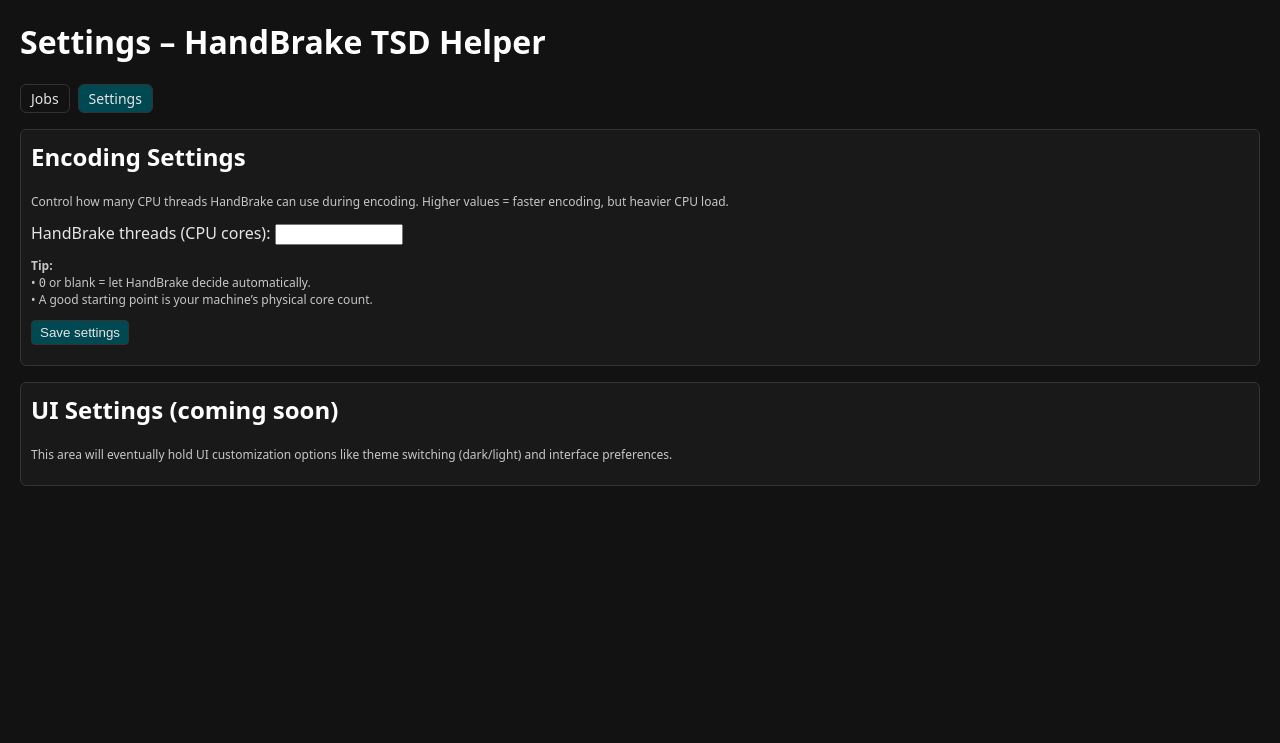
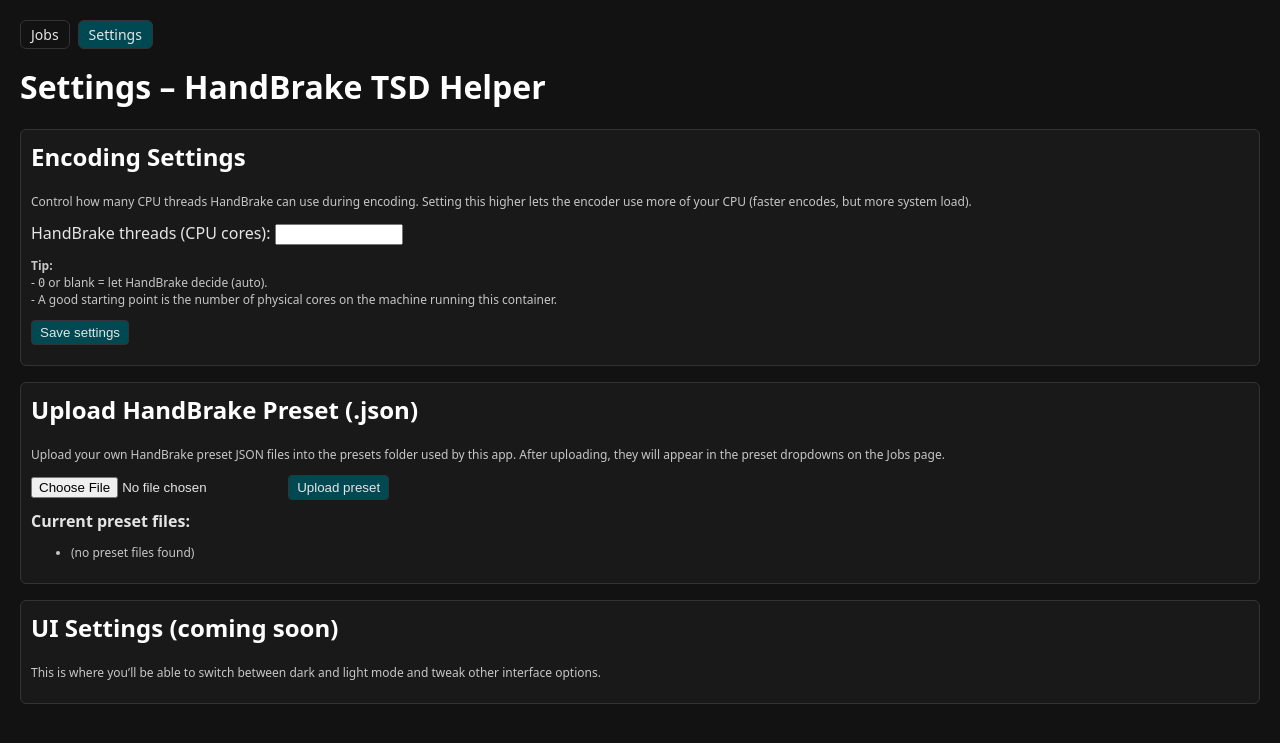
Before and after one commit to kevin1724/handbrake-tsd-helper, a Flask app: page /settings in a window 1280 px wide. Shown: the top 743 px of the page. Run offline with Flask 3, Linux system fonts and the light colour scheme; parts of the project's set-up code (start-up, migrations or seed data) failed here and were passed over.

Commit message:
being able to add presets in the settings page

```diff
--- a/webui/app/routes.py
+++ b/webui/app/routes.py
@@ -8,6 +8,7 @@ This module:
 """
 
 import os
+import json
 
 from flask import (
     request,
@@ -16,6 +17,7 @@ from flask import (
     send_file,
     abort,
 )
+from werkzeug.utils import secure_filename
 
 from .config import (
     ROOTS,
@@ -85,9 +87,11 @@ def register_routes(app):
         - HandBrake thread (CPU core) count (hb_threads)
         """
         settings = load_settings()
+        preset_files = list_preset_files()
         return render_template(
             "settings.html",
             settings=settings,
+            preset_file=preset_files,
         )
 
     @app.route("/debug_config")
@@ -450,6 +454,71 @@ def register_routes(app):
         }
         return jsonify(config=exposed)
 
+
+
+    # ------------- preset uploads-------------
+
+    @app.route("/api/presets/upload", methods=["POST"])
+    def upload_preset_file():
+        """
+        Upload a HandBrake preset JSON file into PRESET_DIR.
+
+        Expects multipart/form-data with:
+          - field name: "preset_file"
+          - file name ending in .json
+
+        On success:
+          { "ok": true,
+            "filename": "<basename>.json",
+            "preset_files": [ "<full paths...>" ]
+          }
+        """
+        if "preset_file" not in request.files:
+            return jsonify(error="missing file field 'preset_file'"), 400
+
+        f = request.files["preset_file"]
+        if not f or f.filename == "":
+            return jsonify(error="no file selected"), 400
+
+        # Sanitize filename
+        filename = secure_filename(f.filename)
+        if not filename.lower().endswith(".json"):
+            return jsonify(error="only .json preset files are supported"), 400
+
+        # Read file content once (so we can both validate JSON and save it)
+        contents = f.read()
+        if not contents:
+            return jsonify(error="empty file"), 400
+
+        # Basic JSON validation – just make sure it's valid JSON.
+        try:
+            json.loads(contents.decode("utf-8") if isinstance(contents, bytes) else contents)
+        except Exception:
+            return jsonify(error="file is not valid JSON"), 400
+
+        # Ensure preset directory exists
+        os.makedirs(PRESET_DIR, exist_ok=True)
+
+        dest_path = os.path.join(PRESET_DIR, filename)
+        try:
+            with open(dest_path, "wb") as out:
+                out.write(contents)
+        except Exception as e:
+            return jsonify(error=f"failed to save preset: {e}"), 500
+
+        # Re-scan presets so UI can refresh if it wants to
+        updated_files = list_preset_files()
+
+        return jsonify(
+            ok=True,
+            filename=filename,
+            preset_files=updated_files,
+        )
+
+
+
+
+
     # ------------- Queue state (pause / resume) -------------
 
     @app.route("/queue_state")
--- a/webui/app/templates/settings.html
+++ b/webui/app/templates/settings.html
@@ -1,7 +1,5 @@
 <!-- -------------------------------------------------------------------
      Settings page (global app settings)
-     This page allows users to configure app-wide behavior such as
-     HandBrake CPU thread usage, UI theme, and (future) bulk preset updates.
 --------------------------------------------------------------------- -->
 
 <!doctype html>
@@ -9,41 +7,41 @@
 <head>
   <meta charset="utf-8">
   <title>HandBrake TSD Helper – Settings</title>
-
-  <!-- Load the same stylesheet used by index.html -->
+  <!-- Reuse the same CSS as the main UI -->
   <link rel="stylesheet" href="{{ url_for('static', filename='styleui.css') }}">
 </head>
-
 <body>
   <!-- ============================================================
-       PAGE TITLE
-       ============================================================ -->
-  <h1>Settings – HandBrake TSD Helper</h1>
-
-  <!-- ============================================================
-       NAVIGATION BAR (Matches index.html)
-       - "Jobs" goes back to the main encoding interface
-       - "Settings" is highlighted since we're on this page
-       ============================================================ -->
+       Top navigation (matches index.html)
+       ------------------------------------------------------------ -->
   <nav class="top-nav">
     <a href="/" class="nav-link">Jobs</a>
     <a href="/settings" class="nav-link nav-link-active">Settings</a>
   </nav>
 
+  <h1>Settings – HandBrake TSD Helper</h1>
+
   <!-- ============================================================
-       SECTION 1 — ENCODING SETTINGS
-       Controls HandBrake behavior, specifically how many CPU threads
-       HandBrakeCLI is allowed to use via HB_THREADS env variable.
-       ============================================================ -->
+       DATA PASSED FROM BACKEND
+       - settings: current global settings (hb_threads, etc.)
+       - preset_files: list of preset file paths in PRESET_DIR
+       ------------------------------------------------------------ -->
+  <script>
+    const initialSettings = {{ settings | tojson | safe }};
+    const initialPresetFiles = {{ preset_files | default([], true) | tojson | safe }};
+  </script>
+
+  <!-- ============================================================
+       Encoding Settings: CPU threads / cores
+       ------------------------------------------------------------ -->
   <div class="section-card">
     <h2>Encoding Settings</h2>
-
     <p class="small">
       Control how many CPU threads HandBrake can use during encoding.
-      Higher values = faster encoding, but heavier CPU load.
+      Setting this higher lets the encoder use more of your CPU (faster encodes,
+      but more system load).
     </p>
 
-    <!-- CPU Thread Count Input -->
     <div class="row">
       <label for="hbThreadsInput">HandBrake threads (CPU cores):</label>
       <input
@@ -55,14 +53,12 @@
       >
     </div>
 
-    <!-- Helpful explanation for users -->
     <p class="small">
       <strong>Tip:</strong><br>
-      • <code>0</code> or blank = let HandBrake decide automatically.<br>
-      • A good starting point is your machine’s physical core count.
+      - <code>0</code> or blank = let HandBrake decide (auto).<br>
+      - A good starting point is the number of physical cores on the machine running this container.
     </p>
 
-    <!-- Save button + confirmation text -->
     <div class="row" style="margin-top:10px;">
       <button id="saveSettingsBtn">Save settings</button>
       <span id="settingsSaveStatus" class="small"></span>
@@ -70,52 +66,57 @@
   </div>
 
   <!-- ============================================================
-       SECTION 2 — UI SETTINGS (Reserved for future features)
-       Possible additions:
-       - Dark/light mode toggle
-       - UI scaling
-       - Bulk preset editor
-       ============================================================ -->
+       Preset Upload: allow users to upload their own JSON presets
+       ------------------------------------------------------------ -->
+  <div class="section-card">
+    <h2>Upload HandBrake Preset (.json)</h2>
+    <p class="small">
+      Upload your own HandBrake preset JSON files into the presets folder used by this app.
+      After uploading, they will appear in the preset dropdowns on the Jobs page.
+    </p>
+
+    <div class="row">
+      <input id="presetFileInput" type="file" accept=".json">
+      <button id="uploadPresetBtn">Upload preset</button>
+      <span id="presetUploadStatus" class="small"></span>
+    </div>
+
+    <div class="row">
+      <strong>Current preset files:</strong>
+      <ul id="presetFilesList" class="small"></ul>
+    </div>
+  </div>
+
+  <!-- ============================================================
+       Placeholder for future UI settings (theme, etc.)
+       ------------------------------------------------------------ -->
   <div class="section-card">
     <h2>UI Settings (coming soon)</h2>
     <p class="small">
-      This area will eventually hold UI customization options like
-      theme switching (dark/light) and interface preferences.
+      This is where you’ll be able to switch between dark and light mode and tweak
+      other interface options.
     </p>
   </div>
 
   <!-- ============================================================
-       JAVASCRIPT LOGIC
-       Handles:
-       - Loading settings from Flask/Jinja into the form
-       - Saving settings to /api/settings
-       - Updating UI with success/error messages
-       ============================================================ -->
+       Page script: wiring up form + upload
+       ------------------------------------------------------------ -->
   <script>
-    /* ------------------------------------------------------------
-       INITIAL SETTINGS (From Python → Jinja → JS)
-       settings.py loads settings from disk
-       routes.py injects them into the template
-       We parse hb_threads to pre-fill the input box
-       ------------------------------------------------------------ */
-    const initialSettings = {{ settings | tojson | safe }};
-    const initialThreads = parseInt(initialSettings.hb_threads || 0, 10) || 0;
+    // -------------------------------
+    // Encoding settings: hb_threads
+    // -------------------------------
+    function initEncodingSettings() {
+      const input = document.getElementById("hbThreadsInput");
+      const raw = initialSettings && initialSettings.hb_threads;
+      const val = parseInt(raw || 0, 10) || 0;
 
-    /* ------------------------------------------------------------
-       UI Initialization:
-       Set the input box to the current saved hb_threads value
-       ------------------------------------------------------------ */
-    function initForm() {
-      const input = document.getElementById("hbThreadsInput");
-      input.value = initialThreads > 0 ? initialThreads : "";
+      if (val > 0) {
+        input.value = val;
+      } else {
+        input.value = "";
+      }
     }
 
-    /* ------------------------------------------------------------
-       SAVE FUNCTION:
-       Sends updated settings to /api/settings (POST)
-       Expects JSON: { "hb_threads": <number> }
-       On success, updates the UI and shows "Saved."
-       ------------------------------------------------------------ */
     async function saveSettings() {
       const input = document.getElementById("hbThreadsInput");
       const statusEl = document.getElementById("settingsSaveStatus");
@@ -123,46 +124,127 @@
       let raw = (input.value || "").trim();
       let threads = parseInt(raw, 10);
 
-      // Normalize invalid values
-      if (isNaN(threads) || threads < 0) threads = 0;
+      if (isNaN(threads) || threads < 0) {
+        threads = 0;  // treat invalid values as "auto"
+      }
 
       try {
         statusEl.textContent = "Saving...";
-
-        // POST updated settings to backend
         const res = await fetch("/api/settings", {
           method: "POST",
           headers: { "Content-Type": "application/json" },
           body: JSON.stringify({ hb_threads: threads })
         });
 
-        if (!res.ok) throw new Error("Save failed with status " + res.status);
+        if (!res.ok) {
+          throw new Error("Save failed with status " + res.status);
+        }
+
+        const data = await res.json();
+        const saved = data.settings || {};
+        const savedThreads = parseInt(saved.hb_threads || 0, 10) || 0;
+
+        if (savedThreads > 0) {
+          input.value = savedThreads;
+        } else {
+          input.value = "";
+        }
+
+        statusEl.textContent = "Saved.";
+        setTimeout(() => { statusEl.textContent = ""; }, 3000);
+      } catch (err) {
+        console.error(err);
+        statusEl.textContent = "Error saving settings";
+        setTimeout(() => { statusEl.textContent = ""; }, 4000);
+      }
+    }
+
+    // -------------------------------
+    // Preset upload + list rendering
+    // -------------------------------
+    function renderPresetFilesList(files) {
+      const ul = document.getElementById("presetFilesList");
+      ul.innerHTML = "";
+
+      if (!Array.isArray(files) || files.length === 0) {
+        const li = document.createElement("li");
+        li.textContent = "(no preset files found)";
+        ul.appendChild(li);
+        return;
+      }
+
+      files.forEach((path) => {
+        const li = document.createElement("li");
+        // Show only the basename for readability
+        const parts = String(path).split("/");
+        li.textContent = parts[parts.length - 1] || path;
+        ul.appendChild(li);
+      });
+    }
+
+    async function uploadPreset() {
+      const fileInput = document.getElementById("presetFileInput");
+      const statusEl = document.getElementById("presetUploadStatus");
+
+      const file = fileInput.files && fileInput.files[0];
+      if (!file) {
+        statusEl.textContent = "Pick a .json preset file first.";
+        return;
+      }
+
+      const formData = new FormData();
+      formData.append("preset_file", file);
+
+      try {
+        statusEl.textContent = "Uploading...";
+        const res = await fetch("/api/presets/upload", {
+          method: "POST",
+          body: formData
+        });
 
         const data = await res.json();
 
-        // Update form with saved value returned by backend
-        const savedThreads = parseInt((data.settings || {}).hb_threads || 0, 10) || 0;
-        input.value = savedThreads > 0 ? savedThreads : "";
+        if (!res.ok || data.error) {
+          statusEl.textContent = "Upload failed: " + (data.error || ("HTTP " + res.status));
+          return;
+        }
 
-        statusEl.textContent = "Saved.";
+        statusEl.textContent = "Uploaded: " + (data.filename || file.name);
+        // Refresh the list using what backend returns
+        if (Array.isArray(data.preset_files)) {
+          renderPresetFilesList(data.preset_files);
+        }
+
+        // Clear file input so it’s obvious upload is done
+        fileInput.value = "";
+
+        setTimeout(() => { statusEl.textContent = ""; }, 4000);
       } catch (err) {
         console.error(err);
-        statusEl.textContent = "Error saving settings";
+        statusEl.textContent = "Error uploading preset";
+        setTimeout(() => { statusEl.textContent = ""; }, 4000);
       }
     }
 
-    /* ------------------------------------------------------------
-       EVENT HOOKS:
-       - Initialize form when page loads
-       - Save settings when user clicks button
-       ------------------------------------------------------------ */
+    // -------------------------------
+    // DOM Ready: hook everything up
+    // -------------------------------
     document.addEventListener("DOMContentLoaded", () => {
-      initForm();
+      // Init encoding settings from backend
+      initEncodingSettings();
+
+      // Render initial list of preset files
+      renderPresetFilesList(initialPresetFiles);
+
+      // Bind buttons
       document
         .getElementById("saveSettingsBtn")
         .addEventListener("click", saveSettings);
+
+      document
+        .getElementById("uploadPresetBtn")
+        .addEventListener("click", uploadPreset);
     });
   </script>
-
 </body>
 </html>
```
Also changed, not shown: presets/dvd.json (added, +124 -0 lines).
